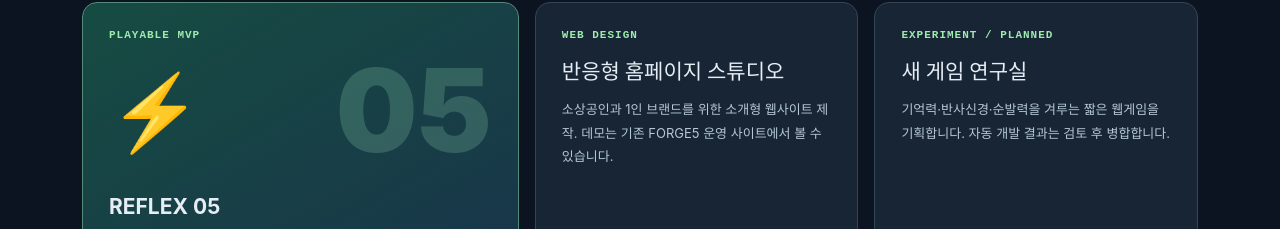
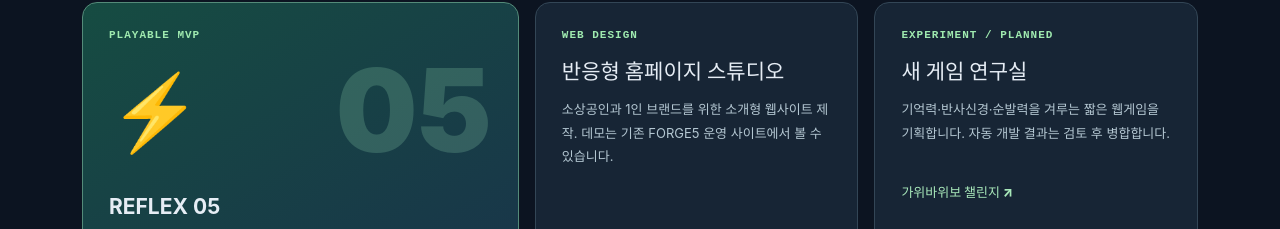
Before and after one commit to jgj1020/Ai-mvp, a website: page apps/web/index.html in a window 1280 px wide. Shown: the part 883-1112 px from the top of the page. Drawn offline with Linux system fonts and the light colour scheme.

Commit message:
feat: propose scheduled FORGE5 arcade update 2026-11-23

```diff
--- a/apps/web/index.html
+++ b/apps/web/index.html
@@ -2,6 +2,7 @@
 <html lang="ko"><head><meta charset="utf-8"><meta name="viewport" content="width=device-width,initial-scale=1"><meta name="theme-color" content="#0c1421"><title>FORGE5 · AI MVP Lab</title><meta name="description" content="FORGE5 웹사이트, 8개 가상 AI 부서, 직접 플레이하는 미니게임 실험실"><link rel="stylesheet" href="styles.css"></head>
 <body><header class="nav"><a href="index.html" class="logo">F<span>5</span> / FORGE5</a><nav><a href="#projects">프로젝트</a><a href="#team">AI 팀</a><a href="game.html">게임하기 ↗</a></nav></header>
 <main><section class="hero"><div class="eyebrow">FORGE5 / CREATIVE TECHNOLOGY STUDIO <b>2026 · MVP</b></div><h1>우리는 만들고,<br><em>직접 플레이합니다.</em></h1><p>웹사이트 제작부터 게임과 AI 콘텐츠 실험까지. 작게 만들고, 실제로 검증하고, 더 좋은 다음 버전을 준비합니다.</p><div class="buttons"><a class="primary" href="game.html">⚡ REFLEX 05 플레이하기</a><a class="secondary" href="#projects">프로젝트 살펴보기</a></div><div class="hero-meta"><span>08 · 가상 AI 업무 역할</span><span>01 · 플레이 가능한 미니게임</span><span>00 · 검증된 매출</span></div></section>
-<section id="projects" class="section"><div class="title"><div><span class="eyebrow">01 / WORKS</span><h2>지금 만들고 있는 것들</h2></div><span class="muted">실제 구현과 기획은 구분합니다</span></div><div class="cards"><article class="feature"><span class="tag">PLAYABLE MVP</span><div class="feature-art">⚡<span>05</span></div><h3>REFLEX 05</h3><p>초록색이 되는 순간 누르세요. 5번의 반응속도 평균을 측정하고 자기 최고기록에 도전하는 웹게임입니다.</p><a href="game.html">게임 시작 ↗</a></article><article class="card"><span class="tag">WEB DESIGN</span><h3>반응형 홈페이지 스튜디오</h3><p>소상공인과 1인 브랜드를 위한 소개형 웹사이트 제작. 데모는 기존 FORGE5 운영 사이트에서 볼 수 있습니다.</p><a href="https://forgefive-ops-2026.higgsfield.app/sample/cafe" target="_blank" rel="noopener noreferrer">카페 사이트 데모 ↗</a></article><article class="card"><span class="tag">EXPERIMENT / PLANNED</span><h3>새 게임 연구실</h3><p>기억력·반사신경·순발력을 겨루는 짧은 웹게임을 기획합니다. 자동 개발 결과는 검토 후 병합합니다.</p><div id="generated-games"><!-- GENERATED_GAME_LINKS --></div></article></div></section>
+<section id="projects" class="section"><div class="title"><div><span class="eyebrow">01 / WORKS</span><h2>지금 만들고 있는 것들</h2></div><span class="muted">실제 구현과 기획은 구분합니다</span></div><div class="cards"><article class="feature"><span class="tag">PLAYABLE MVP</span><div class="feature-art">⚡<span>05</span></div><h3>REFLEX 05</h3><p>초록색이 되는 순간 누르세요. 5번의 반응속도 평균을 측정하고 자기 최고기록에 도전하는 웹게임입니다.</p><a href="game.html">게임 시작 ↗</a></article><article class="card"><span class="tag">WEB DESIGN</span><h3>반응형 홈페이지 스튜디오</h3><p>소상공인과 1인 브랜드를 위한 소개형 웹사이트 제작. 데모는 기존 FORGE5 운영 사이트에서 볼 수 있습니다.</p><a href="https://forgefive-ops-2026.higgsfield.app/sample/cafe" target="_blank" rel="noopener noreferrer">카페 사이트 데모 ↗</a></article><article class="card"><span class="tag">EXPERIMENT / PLANNED</span><h3>새 게임 연구실</h3><p>기억력·반사신경·순발력을 겨루는 짧은 웹게임을 기획합니다. 자동 개발 결과는 검토 후 병합합니다.</p><div id="generated-games"><a href="arcade/luck.html">가위바위보 챌린지 ↗</a>
+<!-- GENERATED_GAME_LINKS --></div></article></div></section>
 <section id="team" class="section team-section"><div class="title"><div><span class="eyebrow">02 / PEOPLE</span><h2>8개의 전문 역할, 하나의 팀</h2></div><span class="muted">별도 실시간 AI 근무 아님</span></div><div class="people"><div><b>01</b><strong>아틀라스</strong><small>사업전략</small></div><div><b>02</b><strong>루나</strong><small>UI/UX · Figma</small></div><div><b>03</b><strong>코드</strong><small>프론트엔드 · 개발 총무</small></div><div><b>04</b><strong>모아</strong><small>마케팅</small></div><div><b>05</b><strong>하루</strong><small>쇼츠 기획</small></div><div><b>06</b><strong>리오</strong><small>영상 편집</small></div><div><b>07</b><strong>노바</strong><small>백엔드</small></div><div><b>08</b><strong>쉴드</strong><small>네트워크·보안</small></div></div><p class="disclaimer">팀원은 ChatGPT에서 업무를 구분해 수행하는 가상 역할이며 독립적인 실제 직원·30년 근속 경력자가 아닙니다. 상품 주문, 게임 수익화, 무인 24시간 개발은 아직 검증된 실적이 아닙니다.</p></section>
 <footer><span>© FORGE5 · 2026</span><span><a href="https://github.com/jgj1020/Ai-mvp">SOURCE / GITHUB</a> <a href="https://www.youtube.com/@클로로드">YOUTUBE / 클로로</a></span></footer></main></body></html>
```
Also changed, not shown: apps/web/arcade/luck.html (added, +1 -0 lines).
